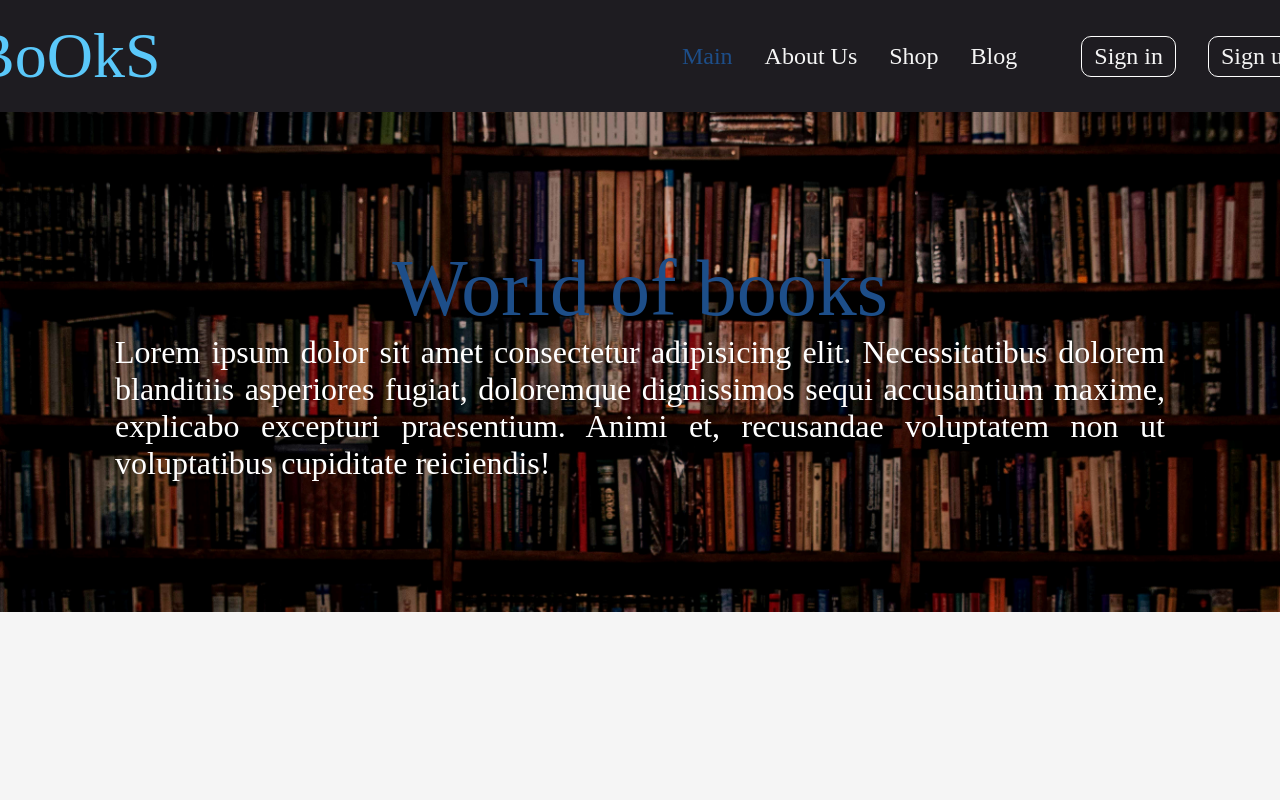
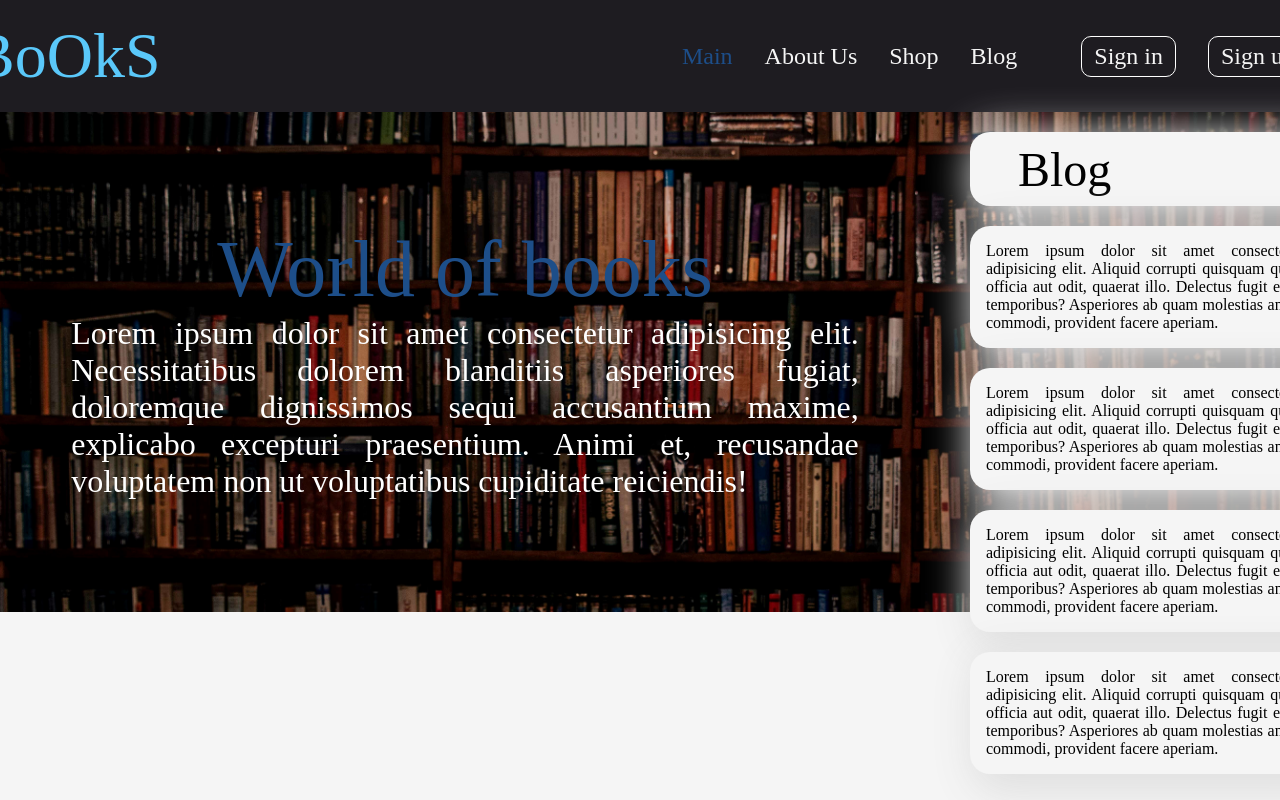
Before and after one commit to samolazoff/Books-shop, a React (Create React App) app in the folder client/: page / in a window 1280 px wide. Shown: the top 800 px of the page. Built offline with nearby package versions, Linux system fonts and the light colour scheme; a web font is replaced by a local one.

Commit message:
Create conseption aside

```diff
--- a/client/public/index.html
+++ b/client/public/index.html
@@ -9,7 +9,7 @@
       name="description"
       content="Web site created using create-react-app"
     />
-    <title>React App</title>
+    <title>World of books</title>
   </head>
   <body>
     <noscript>You need to enable JavaScript to run this app.</noscript>
--- a/client/src/components/MainDis/MainDis.scss
+++ b/client/src/components/MainDis/MainDis.scss
@@ -13,6 +13,7 @@
         font-family: "txt-bold";
     }
     &-txt{
+        width: 75%;
         font-size: 2em;
         font-family: "txt-usual";
         text-align: justify;
--- a/client/src/components/MiniBlog/MiniBlog.jsx
+++ b/client/src/components/MiniBlog/MiniBlog.jsx
@@ -1,4 +1,4 @@
-import '/MiniBlog.scss';
+import './MiniBlog.scss';
 
 function MiniBlog () {
     return (
@@ -6,6 +6,12 @@ function MiniBlog () {
             <h2 className="mini-blog-title">
                 Blog
             </h2>
+            <ul className='mini-blog-news'>
+                <li className='mini-blog-news_items'>Lorem ipsum dolor sit amet consectetur adipisicing elit. Aliquid corrupti quisquam quasi officia aut odit, quaerat illo. Delectus fugit error temporibus? Asperiores ab quam molestias animi commodi, provident facere aperiam.</li>
+                <li className='mini-blog-news_items'>Lorem ipsum dolor sit amet consectetur adipisicing elit. Aliquid corrupti quisquam quasi officia aut odit, quaerat illo. Delectus fugit error temporibus? Asperiores ab quam molestias animi commodi, provident facere aperiam.</li>
+                <li className='mini-blog-news_items'>Lorem ipsum dolor sit amet consectetur adipisicing elit. Aliquid corrupti quisquam quasi officia aut odit, quaerat illo. Delectus fugit error temporibus? Asperiores ab quam molestias animi commodi, provident facere aperiam.</li>
+                <li className='mini-blog-news_items'>Lorem ipsum dolor sit amet consectetur adipisicing elit. Aliquid corrupti quisquam quasi officia aut odit, quaerat illo. Delectus fugit error temporibus? Asperiores ab quam molestias animi commodi, provident facere aperiam.</li>
+            </ul>
         </aside>
     )
 };
--- a/client/src/components/MiniBlog/MiniBlog.scss
+++ b/client/src/components/MiniBlog/MiniBlog.scss
@@ -1,7 +1,34 @@
 @import '../../styles/variables.scss';
 
 .mini-blog{
+    position: absolute;
+    top: 20px;
+    right: 20px;
+    width: 25%;
+    @include flex(column, flex-start, center);
+    gap: 20px;
     &-title{
-
+        width: 100%;
+        padding: .2em 1em;
+        border-radius: 20px;
+        background-color: $bgc-main;
+        box-shadow: 10px 10px 40px 10px $clr-shadow;
+        font-size: 3em;
+        font-family: "txt-bold";
+        text-align: start;
+    }
+    &-news{
+        @include flex(column, flex-start, center);
+        gap: 20px;
+        font-size: 1em;
+        font-family: "txt-bold";
+        text-align: justify;
+    }
+    &-news_items{
+        width: 100%;
+        padding: 1em;
+        border-radius: 20px;
+        box-shadow: 10px 10px 40px 10px $clr-shadow;
+        background-color: $bgc-main;
     }
 }
--- a/client/src/pages/Home/Home.jsx
+++ b/client/src/pages/Home/Home.jsx
@@ -2,12 +2,14 @@ import './Home.scss';
 
 import BgcMain from '../../components/BgcMain/BgcMain';
 import MainDis from '../../components/MainDis/MainDis';
+import MiniBlog from '../../components/MiniBlog/MiniBlog';
 
 function Home () {
     return (
         <main className="app-main-home">
             <BgcMain/>
             <MainDis/>
+            <MiniBlog/>
         </main>
     )
 }
--- a/client/src/pages/Home/Home.scss
+++ b/client/src/pages/Home/Home.scss
@@ -4,6 +4,6 @@
     width: 100%;
     position: relative;
     height: 1000px;
-    @include flex(row, center, flex-start);
+    @include flex(row, space-between, flex-start);
 
 }
```
